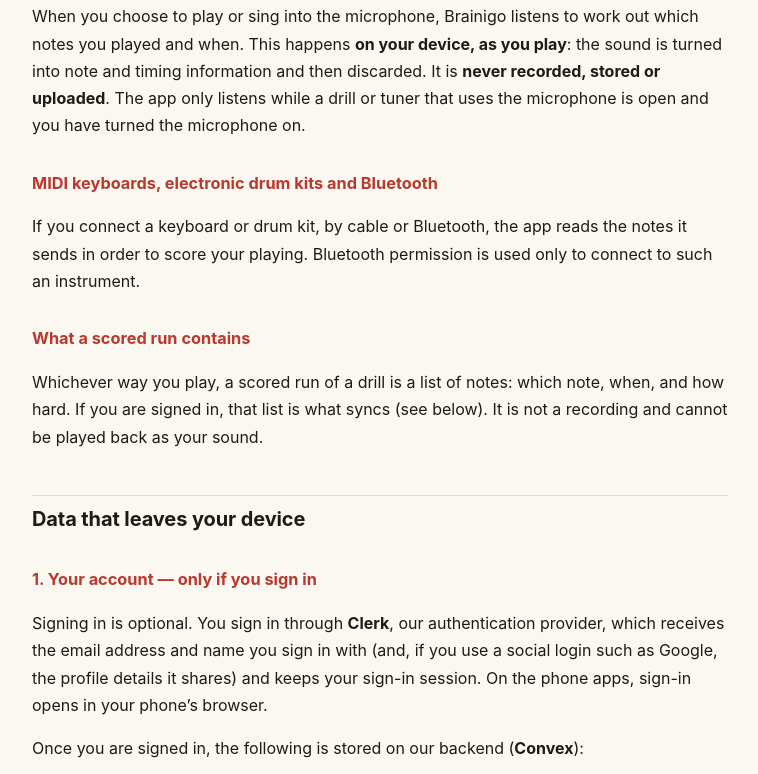
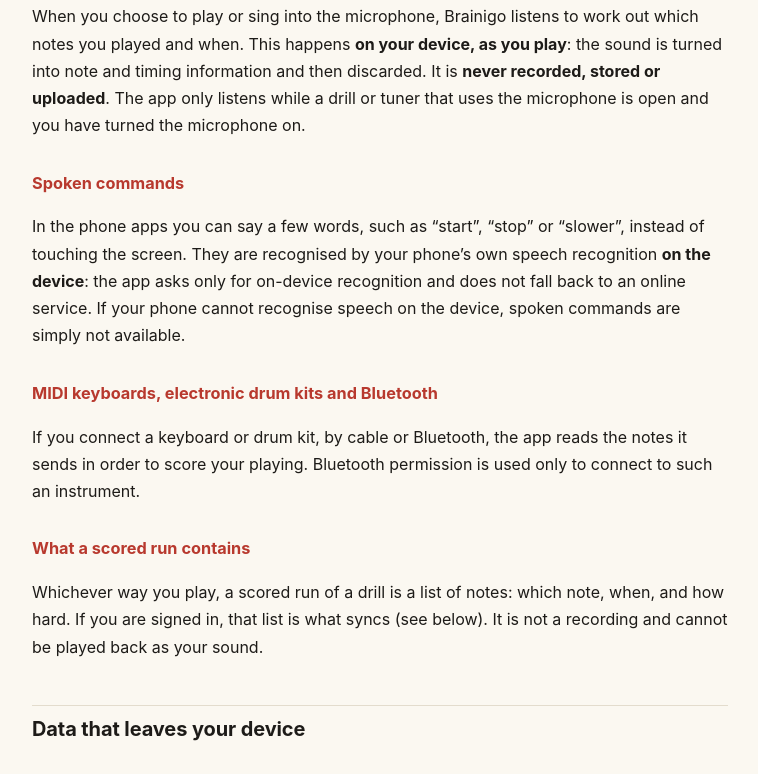
Before and after one commit to danteata/brainigo-legal, a plain HTML site: page index.html in a window 1280 px wide. Shown: the part 1600-2374 px from the top of the page, without its empty margins (260-1018 px from the left). Drawn offline with Linux system fonts and the light colour scheme.

Commit message:
Spoken commands are recognised on the device; how to delete some data and keep the account

```diff
--- a/index.html
+++ b/index.html
@@ -68,6 +68,12 @@ or uninstalling the app.</p>
 when. This happens <strong>on your device, as you play</strong>: the sound is turned into note and timing
 information and then discarded. It is <strong>never recorded, stored or uploaded</strong>. The app only listens
 while a drill or tuner that uses the microphone is open and you have turned the microphone on.</p>
+<h3>Spoken commands</h3>
+<p>In the phone apps you can say a few words, such as &ldquo;start&rdquo;, &ldquo;stop&rdquo; or
+&ldquo;slower&rdquo;, instead of touching the screen. They are recognised by your phone&rsquo;s own speech
+recognition <strong>on the device</strong>: the app asks only for on-device recognition and does not fall back
+to an online service. If your phone cannot recognise speech on the device, spoken commands are simply not
+available.</p>
 <h3>MIDI keyboards, electronic drum kits and Bluetooth</h3>
 <p>If you connect a keyboard or drum kit, by cable or Bluetooth, the app reads the notes it sends in order to
 score your playing. Bluetooth permission is used only to connect to such an instrument.</p>
@@ -202,6 +208,7 @@ States, so your data may be processed outside your country.</p>
 <thead><tr><th>Permission</th><th>Why</th></tr></thead>
 <tbody>
 <tr><td>Microphone</td><td>To hear your instrument or voice and score it, on your device</td></tr>
+<tr><td>Speech recognition (iPhone and iPad)</td><td>Spoken commands such as &ldquo;stop&rdquo;, recognised on your device</td></tr>
 <tr><td>Bluetooth (connect)</td><td>To connect a Bluetooth MIDI keyboard or drum kit</td></tr>
 <tr><td>Notifications</td><td>Practice reminders</td></tr>
 <tr><td>Run at start-up</td><td>To keep scheduled reminders after your phone restarts</td></tr>
```
Also changed, not shown: delete-account/index.html (+6 -0 lines).
